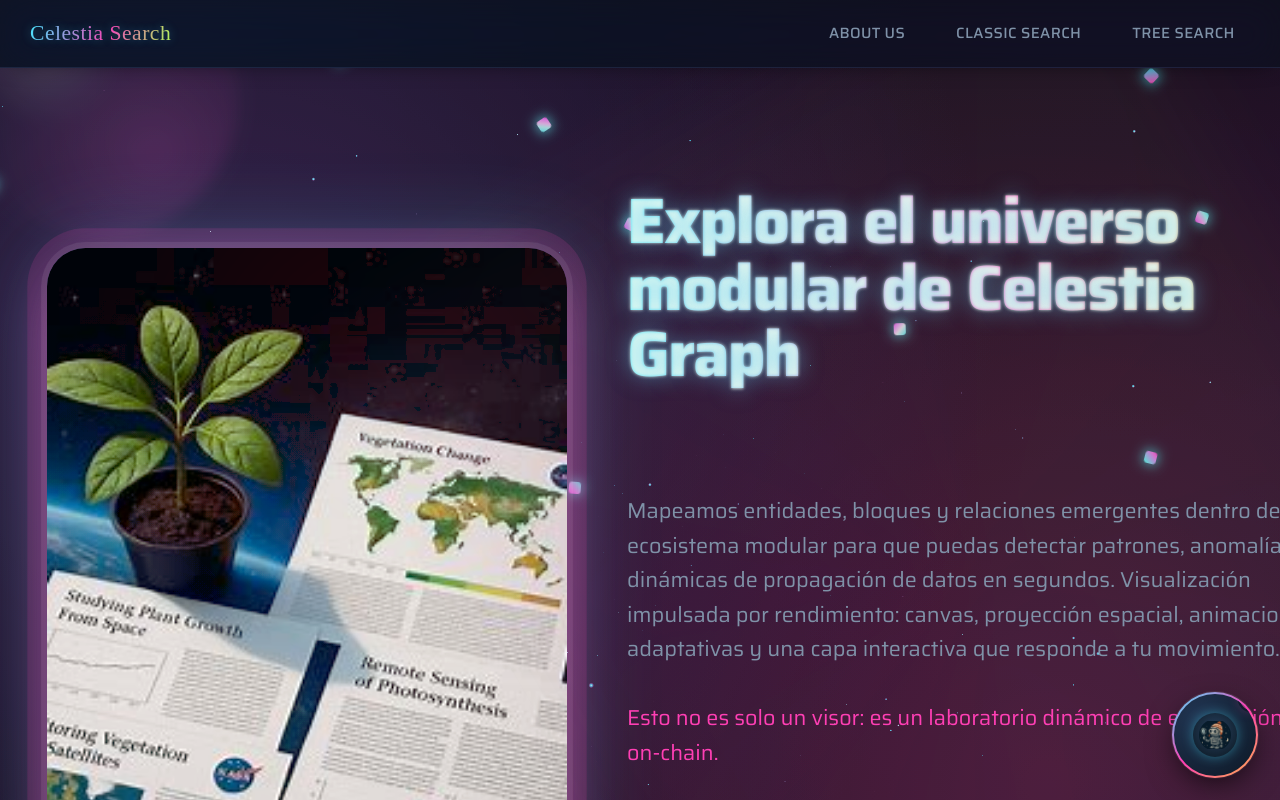
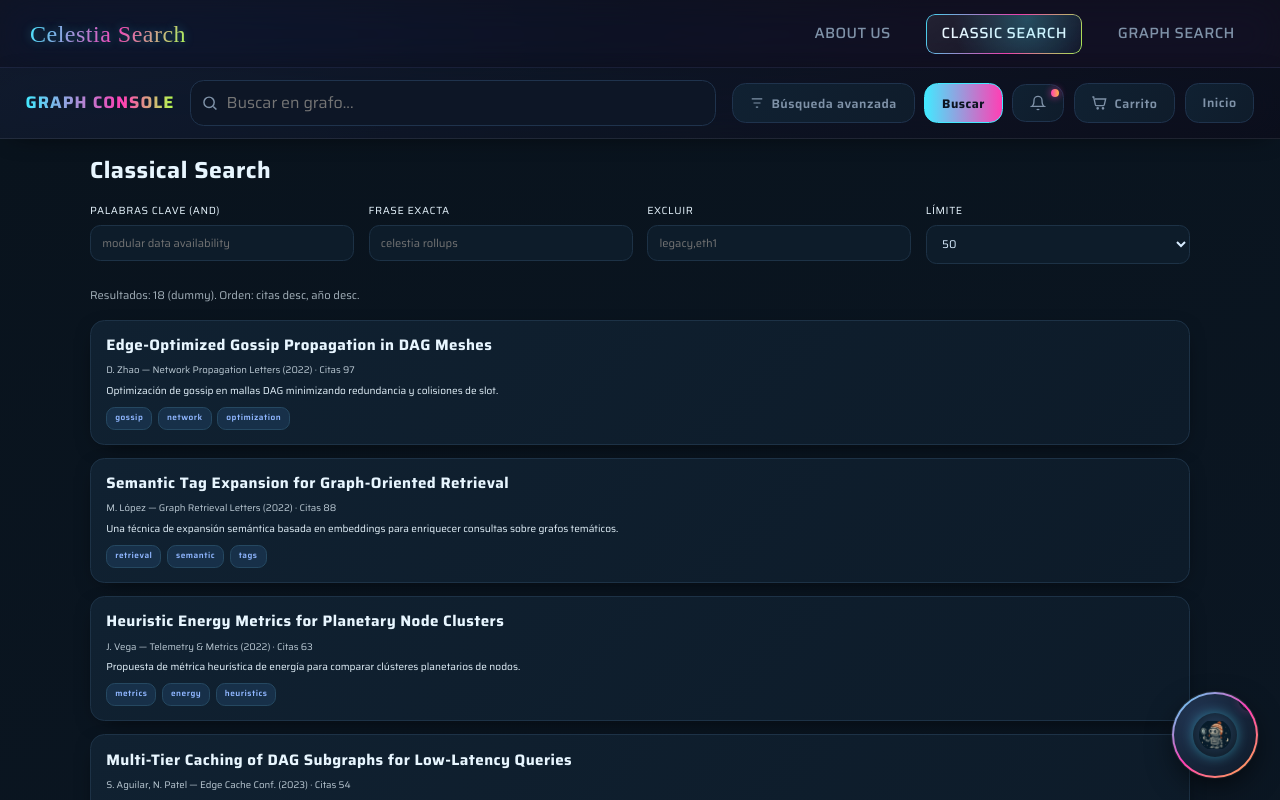
Before and after one commit to dev1d123/CelestiaGraph, a React (Vite) app in the folder celestia-graph/: page /classic in a window 1280 px wide. Before the commit this address led to /. Shown: the top 800 px of the page. Built offline with nearby package versions, Linux system fonts and the light colour scheme; a web font is replaced by a local one.

Commit message:
fix: navbar and graph nav bar

```diff
--- a/celestia-graph/src/components/NavBar.tsx
+++ b/celestia-graph/src/components/NavBar.tsx
@@ -1,4 +1,5 @@
 import React, { useState, useEffect } from 'react';
+import { Link, useLocation } from 'react-router-dom';
 
 const injectNavStyles = () => {
 	if (document.getElementById('nav-styles')) return;
@@ -27,7 +28,7 @@
 		display: flex;
 		align-items: center;
 		font-family: 'Underdog', cursive;
-		font-size: 1.35rem;
+		font-size: 1.5rem;
 		letter-spacing: .5px;
 		background: var(--grad-accent);
 		-webkit-background-clip: text;
@@ -98,6 +99,16 @@
 		outline: none;
 		box-shadow: var(--focus-ring);
 		border-radius: 10px;
+	}
+	.nav-links a[data-active='true'] {
+		color: var(--text-main);
+	}
+	.nav-links a[data-active='true']::before {
+		opacity: 1;
+		transform: scale(1);
+	}
+	.nav-links a[data-active='true']::after {
+		opacity: .9;
 	}
 	.hamburger {
 		display: none;
@@ -180,6 +191,7 @@
 
 export const NavBar: React.FC = () => {
 	const [open, setOpen] = useState(false);
+	const { pathname } = useLocation();
 
 	useEffect(() => {
 		injectNavStyles();
@@ -226,13 +238,28 @@
 					role="menubar"
 				>
 					<li role="none">
-						<a role="menuitem" href="#about" onClick={() => setOpen(false)}>About us</a>
+						<Link
+							role="menuitem"
+							to="/about"
+							data-active={pathname === '/about'}
+							onClick={() => setOpen(false)}
+						>About us</Link>
 					</li>
 					<li role="none">
-						<a role="menuitem" href="#classic-search" onClick={() => setOpen(false)}>Classic search</a>
+						<Link
+							role="menuitem"
+							to="/classic"
+							data-active={pathname === '/classic'}
+							onClick={() => setOpen(false)}
+						>Classic search</Link>
 					</li>
 					<li role="none">
-						<a role="menuitem" href="#tree-search" onClick={() => setOpen(false)}>Tree search</a>
+						<Link
+							role="menuitem"
+							to="/graph"
+							data-active={pathname === '/graph'}
+							onClick={() => setOpen(false)}
+						>Graph search</Link>
 					</li>
 				</ul>
 			</div>
--- /dev/null
+++ b/celestia-graph/src/pages/AboutPage.tsx
@@ -0,0 +1,16 @@
+import React from 'react';
+// import NavBar from '../components/NavBar'; // eliminado
+
+const AboutPage: React.FC = () => (
+	<div style={{minHeight:'100vh', background:'linear-gradient(160deg,#09131d,#0e1c2c)'}}>
+		{/* <NavBar /> eliminado (global) */}
+		<main style={{maxWidth:'900px', margin:'0 auto', padding:'1.4rem 1.1rem 3rem'}}>
+			<h1 style={{margin:'0 0 1rem', fontSize:'1.6rem', letterSpacing:'.6px'}}>About Us</h1>
+			<p style={{fontSize:'.8rem', lineHeight:1.55, maxWidth:'680px'}}>
+				Placeholder de información. Agrega aquí la descripción del proyecto, objetivos y equipo.
+			</p>
+		</main>
+	</div>
+);
+
+export default AboutPage;
--- /dev/null
+++ b/celestia-graph/src/pages/ClassicalPage.tsx
@@ -0,0 +1,136 @@
+import React, { useMemo, useState } from 'react';
+import { dummyArticles } from '../data/dummyArticles';
+
+const ClassicalPage: React.FC = () => {
+	const [q, setQ] = useState('');
+	const [exact, setExact] = useState('');
+	const [exclude, setExclude] = useState('');
+	const [limit, setLimit] = useState(50);
+
+	const tokens = useMemo(
+		() => q.split(/[\s,]+/).map(t => t.trim()).filter(t => t.length > 1),
+		[q]
+	);
+	const excludeTokens = useMemo(
+		() => exclude.split(/[\s,]+/).map(t => t.trim()).filter(Boolean),
+		[exclude]
+	);
+
+	const results = useMemo(() => {
+		let arr = dummyArticles.filter(a => {
+			const hay = (a.title + ' ' + a.abstract + ' ' + a.tags.join(' ') + ' ' + a.authors.join(' ')).toLowerCase();
+			if (tokens.length) {
+				if (tokens.some(t => !hay.includes(t.toLowerCase()))) return false;
+			}
+			if (exact && !hay.includes(exact.toLowerCase())) return false;
+			if (excludeTokens.some(t => hay.includes(t.toLowerCase()))) return false;
+			return true;
+		});
+		arr.sort((a,b) => b.citations - a.citations || b.year - a.year);
+		return arr.slice(0, limit);
+	}, [tokens, exact, excludeTokens, limit]);
+
+	const highlight = (text: string) => {
+		if (!tokens.length && !exact) return text;
+		let html = text;
+		[...tokens, exact].filter(Boolean).forEach(t => {
+			const r = new RegExp(`(${t.replace(/[.*+?^${}()|[\]\\]/g,'\\$&')})`,'gi');
+			html = html.replace(r, '<mark style="background:#ff3fb422;color:#ffb9e5;padding:0 .15rem;border-radius:.25rem;">$1</mark>');
+		});
+		return <span dangerouslySetInnerHTML={{ __html: html }} />;
+	};
+
+	return (
+		<div style={{minHeight:'100vh', background:'linear-gradient(160deg,#09131d,#0e1c2c)'}}>
+			 <main style={{maxWidth: '1100px', margin:'0 auto', padding:'1.2rem 1.1rem 3rem'}}>
+				<h1 style={{margin:'0 0 1.2rem', fontSize:'1.45rem', letterSpacing:'.5px'}}>Classical Search</h1>
+				<section style={{
+					display:'grid',
+					gap:'.9rem',
+					gridTemplateColumns:'repeat(auto-fit,minmax(230px,1fr))',
+					marginBottom:'1.4rem'
+				}}>
+					<div style={{display:'flex', flexDirection:'column', gap:'.4rem'}}>
+						<label style={{fontSize:'.65rem',letterSpacing:'.6px',textTransform:'uppercase'}}>Palabras clave (AND)</label>
+						<input value={q} onChange={e=>setQ(e.target.value)} placeholder="modular data availability" style={inputStyle}/>
+					</div>
+					<div style={{display:'flex', flexDirection:'column', gap:'.4rem'}}>
+						<label style={{fontSize:'.65rem',letterSpacing:'.6px',textTransform:'uppercase'}}>Frase exacta</label>
+						<input value={exact} onChange={e=>setExact(e.target.value)} placeholder="celestia rollups" style={inputStyle}/>
+					</div>
+					<div style={{display:'flex', flexDirection:'column', gap:'.4rem'}}>
+						<label style={{fontSize:'.65rem',letterSpacing:'.6px',textTransform:'uppercase'}}>Excluir</label>
+						<input value={exclude} onChange={e=>setExclude(e.target.value)} placeholder="legacy,eth1" style={inputStyle}/>
+					</div>
+					<div style={{display:'flex', flexDirection:'column', gap:'.4rem'}}>
+						<label style={{fontSize:'.65rem',letterSpacing:'.6px',textTransform:'uppercase'}}>Límite</label>
+						<select value={limit} onChange={e=>setLimit(Number(e.target.value))} style={inputStyle as any}>
+							<option value={25}>25</option>
+							<option value={50}>50</option>
+							<option value={100}>100</option>
+						</select>
+					</div>
+				</section>
+				<p style={{fontSize:'.7rem', opacity:.7, margin:'0 0 1rem'}}>
+					Resultados: {results.length} (dummy). Orden: citas desc, año desc.
+				</p>
+				<ul style={{listStyle:'none', margin:0, padding:0, display:'flex', flexDirection:'column', gap:'.8rem'}}>
+					{results.map(r => (
+						<li key={r.id} style={cardStyle}>
+							<h2 style={{margin:'0 0 .4rem', fontSize:'.95rem', letterSpacing:'.4px'}}>
+								{highlight(r.title)}
+							</h2>
+							<div style={{fontSize:'.6rem', opacity:.8, marginBottom:'.4rem'}}>
+								{r.authors.join(', ')} — {r.venue} ({r.year}) · Citas {r.citations}
+							</div>
+							<p style={{margin:0, fontSize:'.63rem', lineHeight:1.4}}>
+								{highlight(r.abstract)}
+							</p>
+							<div style={{display:'flex', flexWrap:'wrap', gap:'.35rem', marginTop:'.55rem'}}>
+								{r.tags.slice(0,6).map(t=>(
+									<span key={t} style={tagStyle}>{t}</span>
+								))}
+							</div>
+						</li>
+					))}
+					{!results.length && (
+						<li style={{textAlign:'center', opacity:.5, fontSize:'.7rem', padding:'2rem 0'}}>Sin resultados</li>
+					)}
+				</ul>
+			</main>
+		</div>
+	);
+};
+
+const inputStyle: React.CSSProperties = {
+	background:'#0d1c2a',
+	border:'1px solid #1d3246',
+	color:'#d8ecff',
+	padding:'.55rem .7rem',
+	borderRadius:'.65rem',
+	font:'inherit',
+	fontSize:'.7rem',
+	outline:'none'
+};
+
+const cardStyle: React.CSSProperties = {
+	border:'1px solid #1d3246',
+	background:'linear-gradient(130deg,#102131,#0d1b29)',
+	padding:'.85rem .95rem .9rem',
+	borderRadius:'.9rem',
+	boxShadow:'0 6px 24px -12px #000',
+	position:'relative'
+};
+
+const tagStyle: React.CSSProperties = {
+	fontSize:'.52rem',
+	padding:'.25rem .5rem',
+	background:'#173049',
+	border:'1px solid #254861',
+	color:'#8fb6ff',
+	borderRadius:'.55rem',
+	letterSpacing:'.5px',
+	fontWeight:600
+};
+
+export default ClassicalPage;
--- a/celestia-graph/src/pages/GraphPage.tsx
+++ b/celestia-graph/src/pages/GraphPage.tsx
@@ -1,5 +1,4 @@
 import React from 'react';
-import GraphNavBar from '../components/GraphNavBar';
 import Universe from '../three/Universe';
 
 import '../styles/spaceBackground.css';
@@ -12,6 +11,8 @@
 	const [pendingSun, setPendingSun] = useState<{ galaxy: string; sunIndex: number } | null>(null);
 	const [transitioning, setTransitioning] = useState(false);
 	const NAVBAR_HEIGHT = 56;
+	const GRAPH_NAVBAR_HEIGHT = 50;
+	const TOTAL_NAV_HEIGHT = NAVBAR_HEIGHT + GRAPH_NAVBAR_HEIGHT; // renombrado
 
 	const handleSunSelect = (data: { galaxy: string; sunIndex: number }) => {
 		setPendingSun(data);
@@ -32,7 +33,7 @@
 			<div className="stars" />
 			<div className="twinkling" />
 			<div className="clouds" />
-			<GraphNavBar />
+			 {/* NavBar global ya presente */}
 			<main style={{
 				minHeight: '100vh',
 				width: '100%',
@@ -54,8 +55,8 @@
 					<div style={{
 						position: 'relative',
 						width: '100%',
-						height: `calc(100vh - ${NAVBAR_HEIGHT}px)`,
-						marginTop: NAVBAR_HEIGHT,
+						height: `calc(100vh - ${TOTAL_NAV_HEIGHT}px)`, // actualizado
+						marginTop: 0, // quitado desplazamiento duplicado
 						overflow: 'hidden'
 					}}>
 						 <Universe autoRotate onSunSelect={handleSunSelect} />
--- a/celestia-graph/src/pages/GraphSunPage.tsx
+++ b/celestia-graph/src/pages/GraphSunPage.tsx
@@ -2,7 +2,6 @@
 import { useLocation, useNavigate } from 'react-router-dom';
 import Planets from '../three/Planets';
 import MiniChart3D from '../three/MiniChart3D';
-import GraphNavBar from '../components/GraphNavBar'; // añadido
 import { useCart } from '../context/CartContext'; // nuevo
 
 function useQuery() {
@@ -18,6 +17,8 @@
 	const metrics = useMemo(() => Array.from({length:7}, () => 4 + Math.random()*16), []);
 	const [depth, setDepth] = useState(3); // nueva profundidad controlable
 	const NAVBAR_HEIGHT = 56; // altura del navbar (ajusta si cambia el componente)
+	const GRAPH_NAVBAR_HEIGHT = 50; // nuevo
+	const TOTAL_NAV_HEIGHT = NAVBAR_HEIGHT + GRAPH_NAVBAR_HEIGHT; // renombrado
 
 	const { addItem } = useCart(); // nuevo
 	const [justAdded, setJustAdded] = useState(false); // feedback rápido
@@ -40,13 +41,12 @@
 
 	return (
 		<div style={{position:'relative', width:'100%', height:'100vh', overflow:'hidden', background:'#03060a'}}>
-			<GraphNavBar /> {/* navbar compartido */}
-			{/* Wrapper que desplaza todo el contenido bajo el navbar */}
+			{/* NavBar + GraphNavBar globales */}
 			<div style={{
 				position:'relative',
 				width:'100%',
-				height:`calc(100vh - ${NAVBAR_HEIGHT}px)`,
-				top:0
+				height:`calc(100vh - ${TOTAL_NAV_HEIGHT}px)`, // actualizado
+				marginTop: 0 // quitado desplazamiento extra
 			}}>
 				<Planets sunLabel={sun} depth={depth} />
 				{/* Etiqueta superior izquierda */}
@@ -112,7 +112,7 @@
 				{/* HUD Derecha (info) */}
 				<div style={{
 					position:'absolute',
-					top:0,
+					top:10,
 					right:0,
 					bottom:0,
 					width:'340px',
--- a/celestia-graph/src/pages/HomePage.tsx
+++ b/celestia-graph/src/pages/HomePage.tsx
@@ -1,12 +1,10 @@
 import React from 'react';
-import NavBar from '../components/NavBar';
 import HeroMain from '../components/HeroMain';
 import LineDiv from '../components/LineDiv';
 import InformationBox from '../components/InformationBox';
 
 const HomePage: React.FC = () => (
   <>
-    <NavBar />
     <HeroMain />
     <LineDiv />
     <InformationBox />
--- a/celestia-graph/src/router/AppRouter.tsx
+++ b/celestia-graph/src/router/AppRouter.tsx
@@ -1,9 +1,12 @@
 import React from 'react';
 import { BrowserRouter, Routes, Route, Navigate } from 'react-router-dom';
+import RootLayout from './RootLayout'; // nuevo
 import HomePage from '../pages/HomePage';
 import GraphPage from '../pages/GraphPage';
 import GraphSunPage from '../pages/GraphSunPage'; // añadido
 import CartPage from '../pages/CartPage'; // nuevo
+import ClassicalPage from '../pages/ClassicalPage'; // nuevo
+import AboutPage from '../pages/AboutPage'; // nuevo
 import { CartProvider } from '../context/CartContext'; // nuevo
 import ChatBotWidget from '../components/ChatBotWidget'; // nuevo
 
@@ -11,11 +14,15 @@
   <BrowserRouter>
     <CartProvider>{/* nuevo provider */}
       <Routes>
-        <Route path="/" element={<HomePage />} />
-        <Route path="/graph" element={<GraphPage />} />
-        <Route path="/graph-sun" element={<GraphSunPage />} /> {/* nueva ruta */}
-        <Route path="/cart" element={<CartPage />} /> {/* nuevo */}
-        <Route path="*" element={<Navigate to="/" replace />} />
+        <Route element={<RootLayout />}>
+          <Route path="/" element={<HomePage />} />
+          <Route path="/graph" element={<GraphPage />} />
+          <Route path="/graph-sun" element={<GraphSunPage />} /> {/* nueva ruta */}
+          <Route path="/cart" element={<CartPage />} /> {/* nuevo */}
+          <Route path="/classic" element={<ClassicalPage />} /> {/* nuevo */}
+          <Route path="/about" element={<AboutPage />} /> {/* nuevo */}
+          <Route path="*" element={<Navigate to="/" replace />} />
+        </Route>
       </Routes>
       <ChatBotWidget /> {/* nuevo */}
     </CartProvider>
--- /dev/null
+++ b/celestia-graph/src/router/RootLayout.tsx
@@ -0,0 +1,19 @@
+import React from 'react';
+import { Outlet, useLocation } from 'react-router-dom';
+import NavBar from '../components/NavBar';
+import GraphNavBar from '../components/GraphNavBar';
+
+const RootLayout: React.FC = () => {
+  const { pathname } = useLocation();
+  const showGraphBar = /^\/(graph|graph-sun|classic|cart)/.test(pathname);
+
+  return (
+    <>
+      <NavBar />
+      {showGraphBar && <GraphNavBar />}
+      <Outlet />
+    </>
+  );
+};
+
+export default RootLayout;
```
